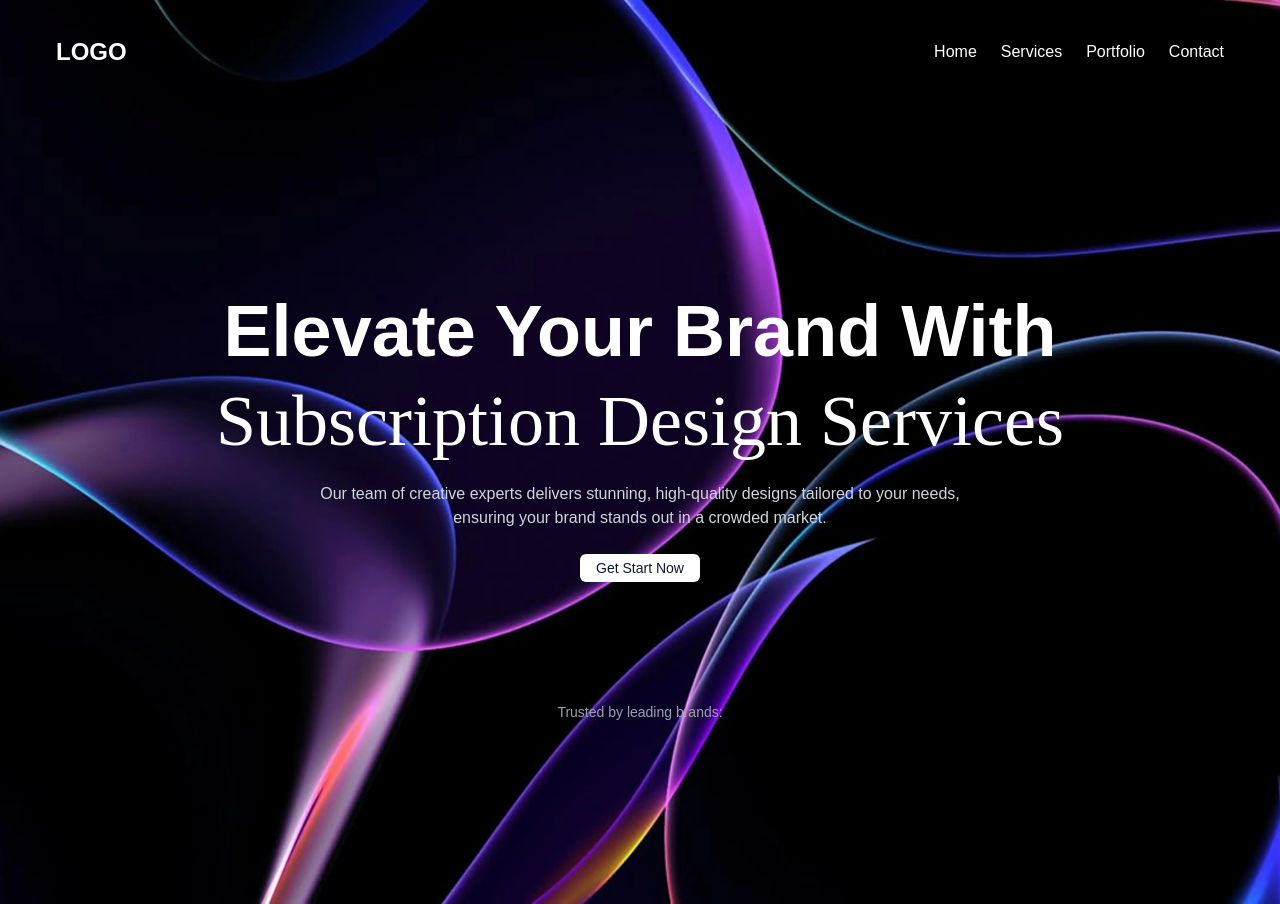
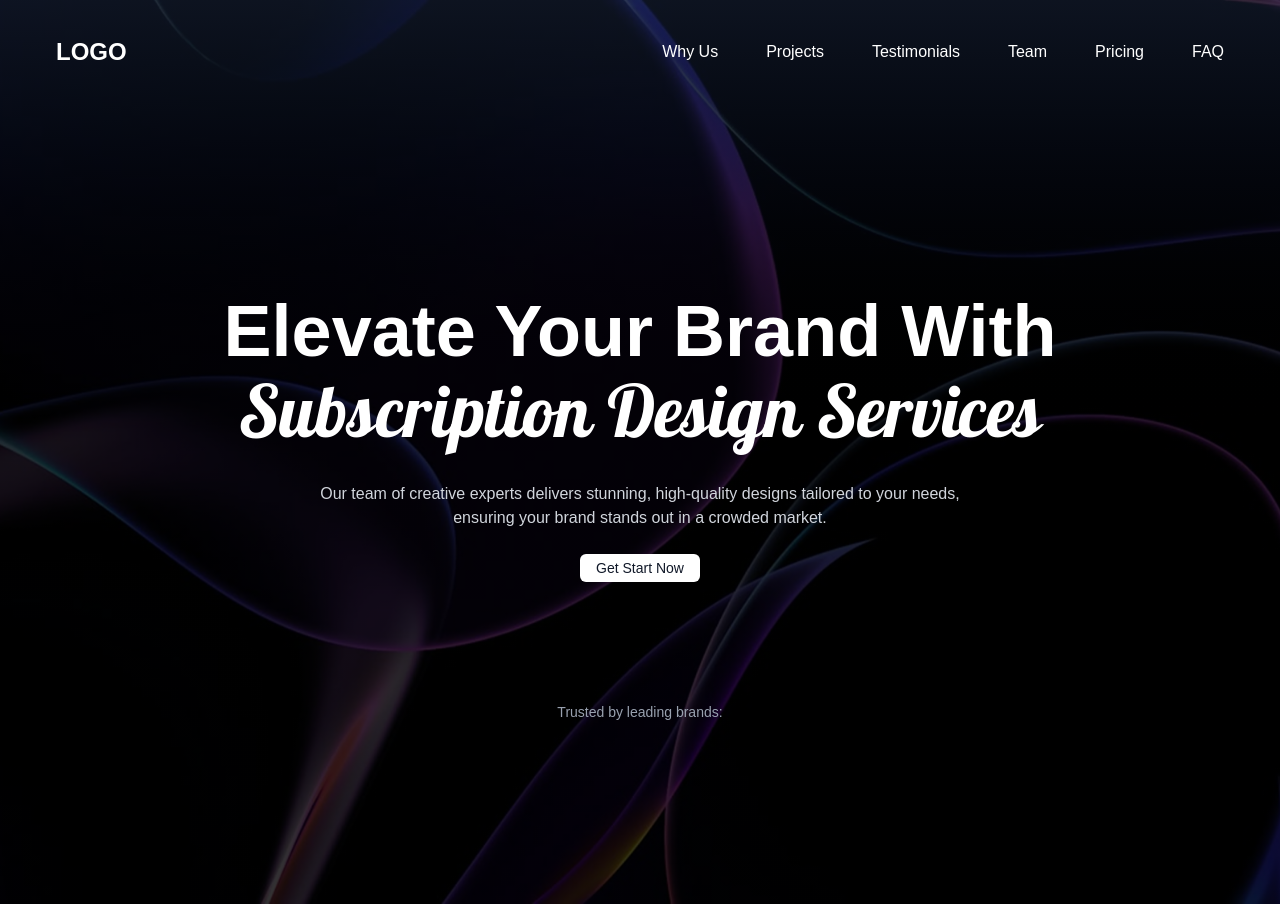
Before and after one commit to sheraz-saqib/software-voting-web-app, a Next.js app: page / in a window 1280 px wide. Built offline with nearby package versions, Linux system fonts and the light colour scheme.

Commit message:
fixed top section

```diff
--- a/src/app/globals.css
+++ b/src/app/globals.css
@@ -26,9 +26,14 @@ body {
 
 }
 
+.Galada-Regular{
+  font-family: 'Galada-Regular' !important;
+}
 
-.galada-regular {
-  font-family: "Galada", cursive;
-  font-weight: 400;
+
+@font-face {
+  font-family: 'Galada-Regular';
+  src: url('/fonts/Galada-Regular.ttf') format('truetype');
+  font-weight: normal;
   font-style: normal;
 }
--- a/src/app/page.js
+++ b/src/app/page.js
@@ -1,5 +1,5 @@
+import TopSection from '@/sections/TopSection/TopSection'
 import React from 'react'
-import TopSection from '@/sections/topSection'
 const page = () => {
   return (
     <>
--- a/src/components/navbar/index.jsx
+++ b/src/components/Navbar/Navbar.js
@@ -11,11 +11,11 @@ const Header = () => {
   return (
     <nav className="w-full px-1 lg:px-10 py-5 bg-transparent text-white z-20">
       <div className="container mx-auto px-4 py-4 flex justify-between items-center">
-        <div className="text-2xl font-bold">
+        <div className="z-20 text-2xl font-bold">
           LOGO
         </div>
 
-        <div className="md:hidden">
+        <div className="md:hidden z-20">
           <button onClick={toggleMenu} className="focus:outline-none">
             <svg
               className="w-6 h-6"
@@ -37,19 +37,25 @@ const Header = () => {
         <div
           className={`${
             isOpen ? 'block' : 'hidden'
-          } md:flex md:items-center md:space-x-6 absolute md:static top-16 left-0 w-full md:w-auto bg-transparent p-4 md:p-0 z-10 transition-all duration-300 ease-in-out`}
+          } md:flex md:items-center md:space-x-12 absolute md:static top-16 left-0 w-full md:w-auto bg-transparent p-4 md:p-0 z-10 transition-all duration-300 ease-in-out`}
         >
           <a href="#" className="block md:inline-block py-2 md:py-0 hover:text-gray-300">
-            Home
+            Why Us
           </a>
           <a href="#" className="block md:inline-block py-2 md:py-0 hover:text-gray-300">
-            Services
+            Projects
           </a>
           <a href="#" className="block md:inline-block py-2 md:py-0 hover:text-gray-300">
-            Portfolio
+            Testimonials
           </a>
           <a href="#" className="block md:inline-block py-2 md:py-0 hover:text-gray-300">
-            Contact
+            Team
+          </a>
+          <a href="#" className="block md:inline-block py-2 md:py-0 hover:text-gray-300">
+            Pricing
+          </a>
+          <a href="#" className="block md:inline-block py-2 md:py-0 hover:text-gray-300">
+            FAQ
           </a>
         </div>
       </div>
--- a/src/sections/sectionHero/index.jsx
+++ b/src/sections/SectionHero/SectionHero.js
@@ -4,10 +4,10 @@ const SectionHero = () => {
   return (
     <div className="px-2 flex justify-center items-center min-h-screen  text-white text-center relative overflow-hidden">
       <div className="z-10">
-        <h1 className="text-3xl lg:text-7xl font-extrabold leading-tight">
+        <h1 className="text-3xl lg:text-7xl font-bold leading-tight">
           <span className="block">Elevate Your Brand With</span>
-          <span className="block italic galada-regular">
-            Subscription Design <span className="font-normal">Services</span>
+          <span className="block font-light Galada-Regular">
+            Subscription Design <span className="font-normal ">Services</span>
           </span>
         </h1>
         <p className="mt-4 text-sm lg:text-base  max-w-2xl mx-auto text-gray-300">
--- a/src/sections/topSection/index.jsx
+++ b/src/sections/TopSection/TopSection.js
@@ -1,6 +1,6 @@
-import Header from '@/components/navbar';
+import Header from '@/components/Navbar/Navbar';
 import React from 'react';
-import SectionHero from '../sectionHero';
+import SectionHero from '../SectionHero/SectionHero';
 
 const TopSection = () => {
   return (
@@ -8,7 +8,8 @@ const TopSection = () => {
       className="relative min-h-screen bg-cover bg-center bg-no-repeat"
       style={{ backgroundImage: "url('/assets/images/banner-image.webp')" }}
     >
-      <Header />
+<div className="absolute inset-0 bg-gradient-to-t from-black via-black to-gray-900 opacity-80 z-0"></div>
+<Header />
       <SectionHero />
     </div>
   );
```
Also changed, not shown: public/fonts/Galada-Regular.ttf (added).
